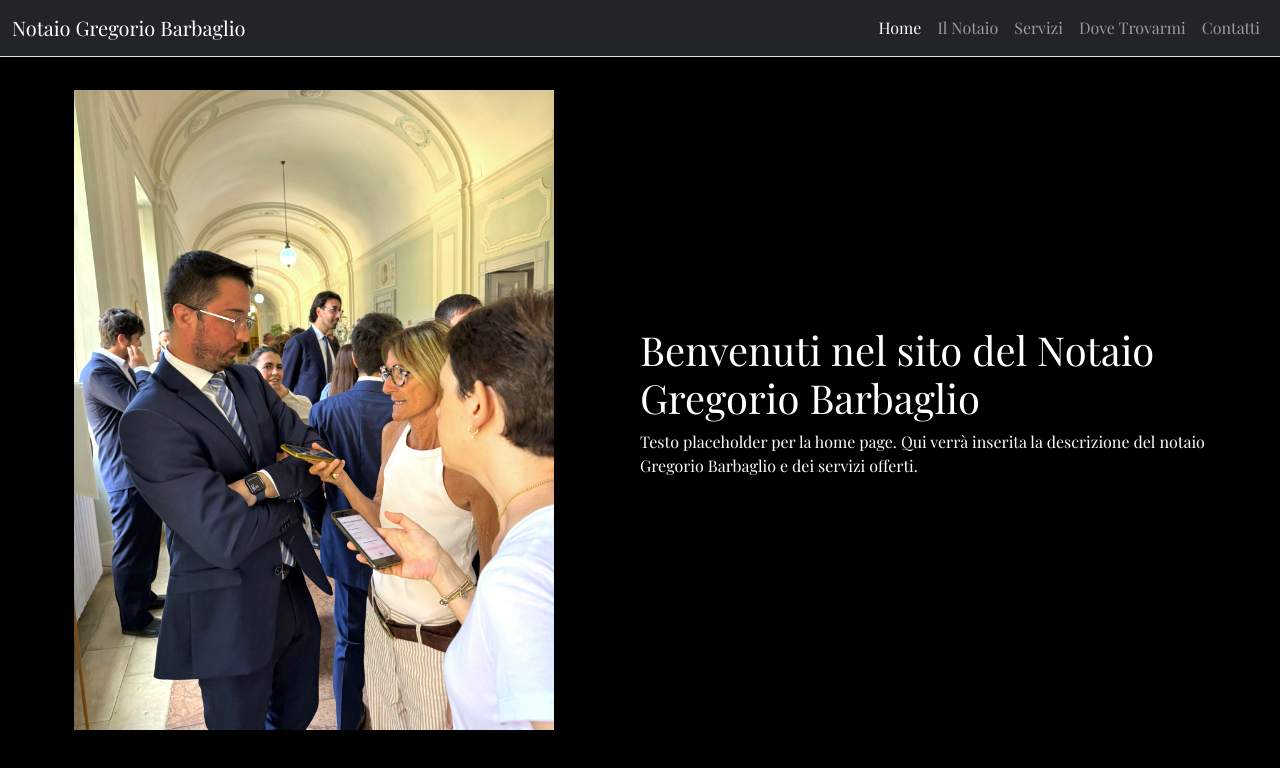
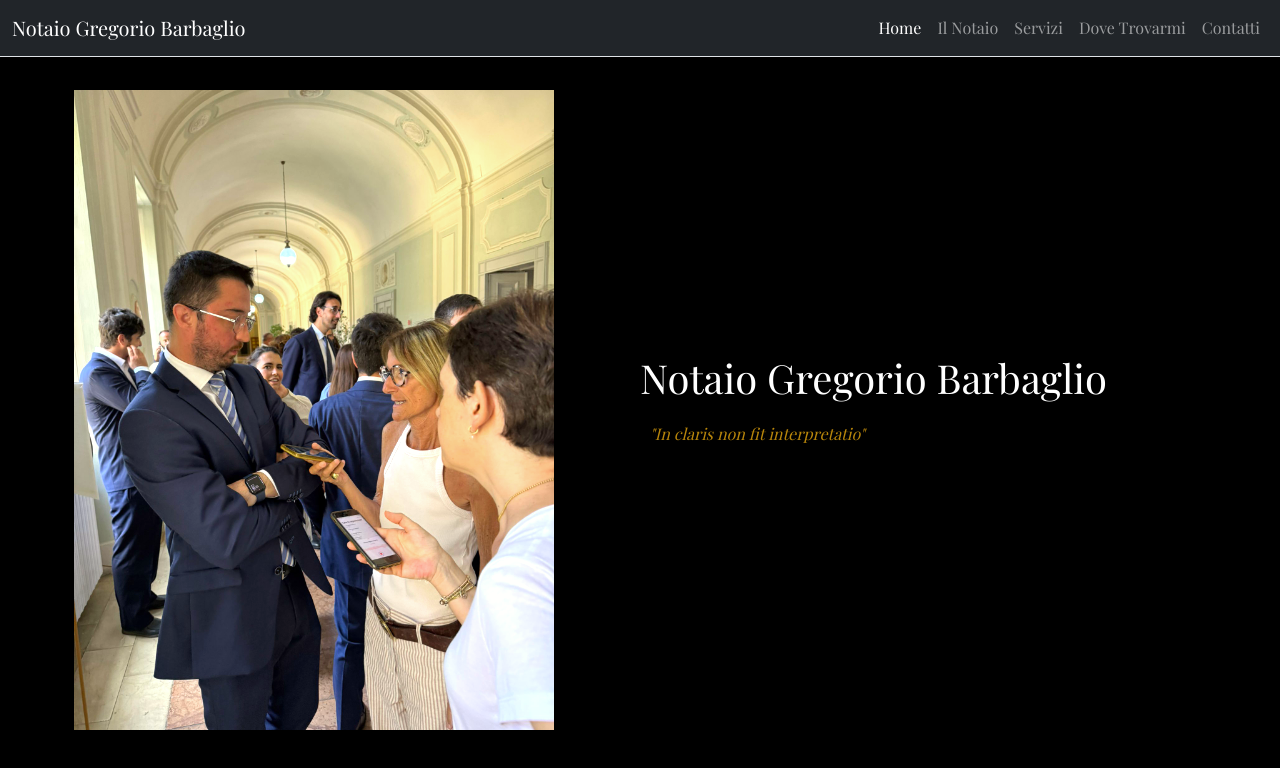
Before and after one commit to fbarbaglio/gbnot, an Angular app: page /home in a window 1280 px wide. Shown: the top 768 px of the page. Built offline with nearby package versions, Linux system fonts and the light colour scheme.

Commit message:
Add Latin quote to home page as blockquote

```diff
--- a/src/app/home/home.component.html
+++ b/src/app/home/home.component.html
@@ -5,8 +5,8 @@
     </div>
     <div class="col-md-6 d-flex align-items-center">
       <div>
-        <h1>Benvenuti nel sito del Notaio Gregorio Barbaglio</h1>
-        <p>Testo placeholder per la home page. Qui verrà inserita la descrizione del notaio Gregorio Barbaglio e dei servizi offerti.</p>
+        <h1>Notaio Gregorio Barbaglio</h1>
+        <blockquote style="font-style: italic; color: #B8860B; padding-left: 10px; margin: 20px 0;">"In claris non fit interpretatio"</blockquote>
       </div>
     </div>
   </div>
```
